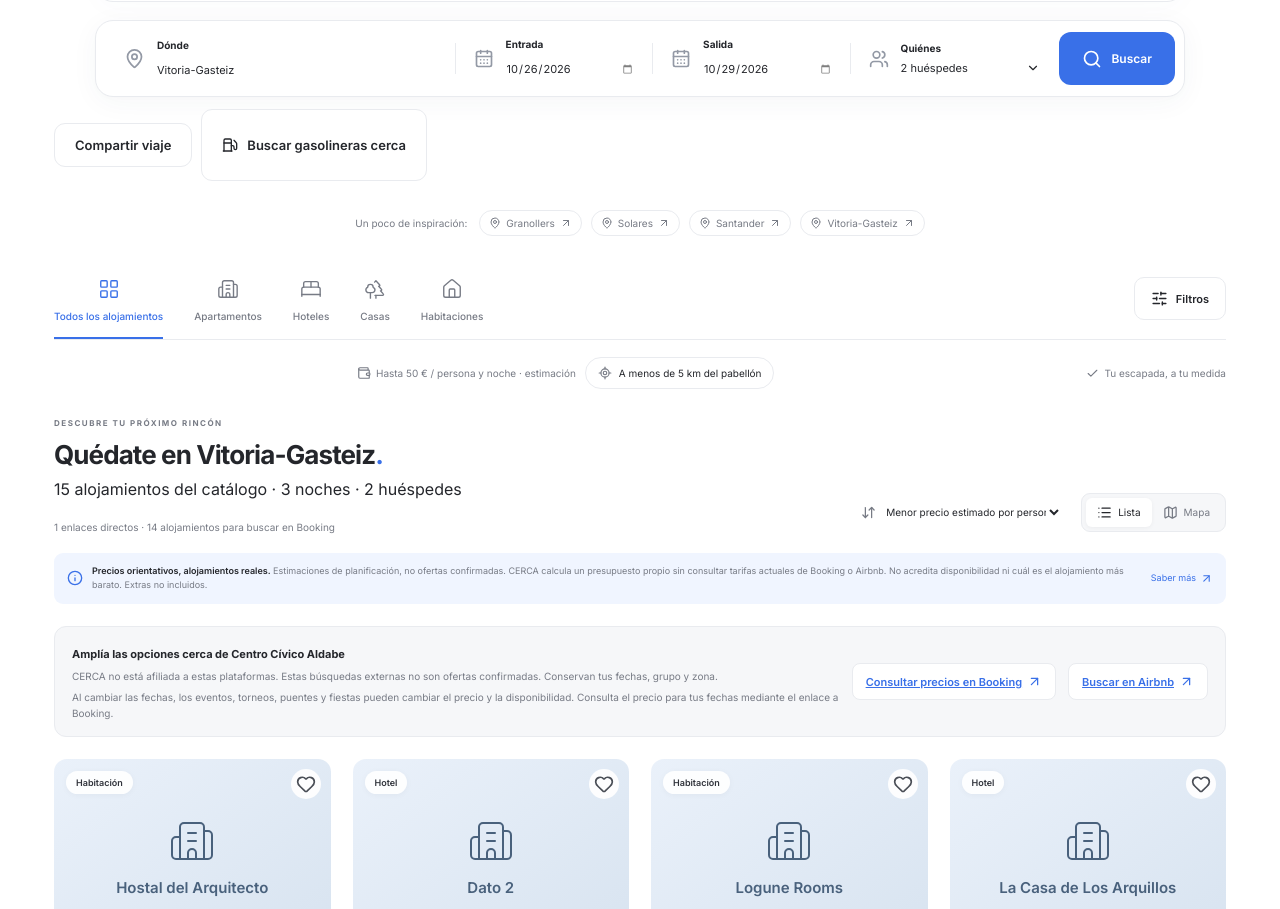
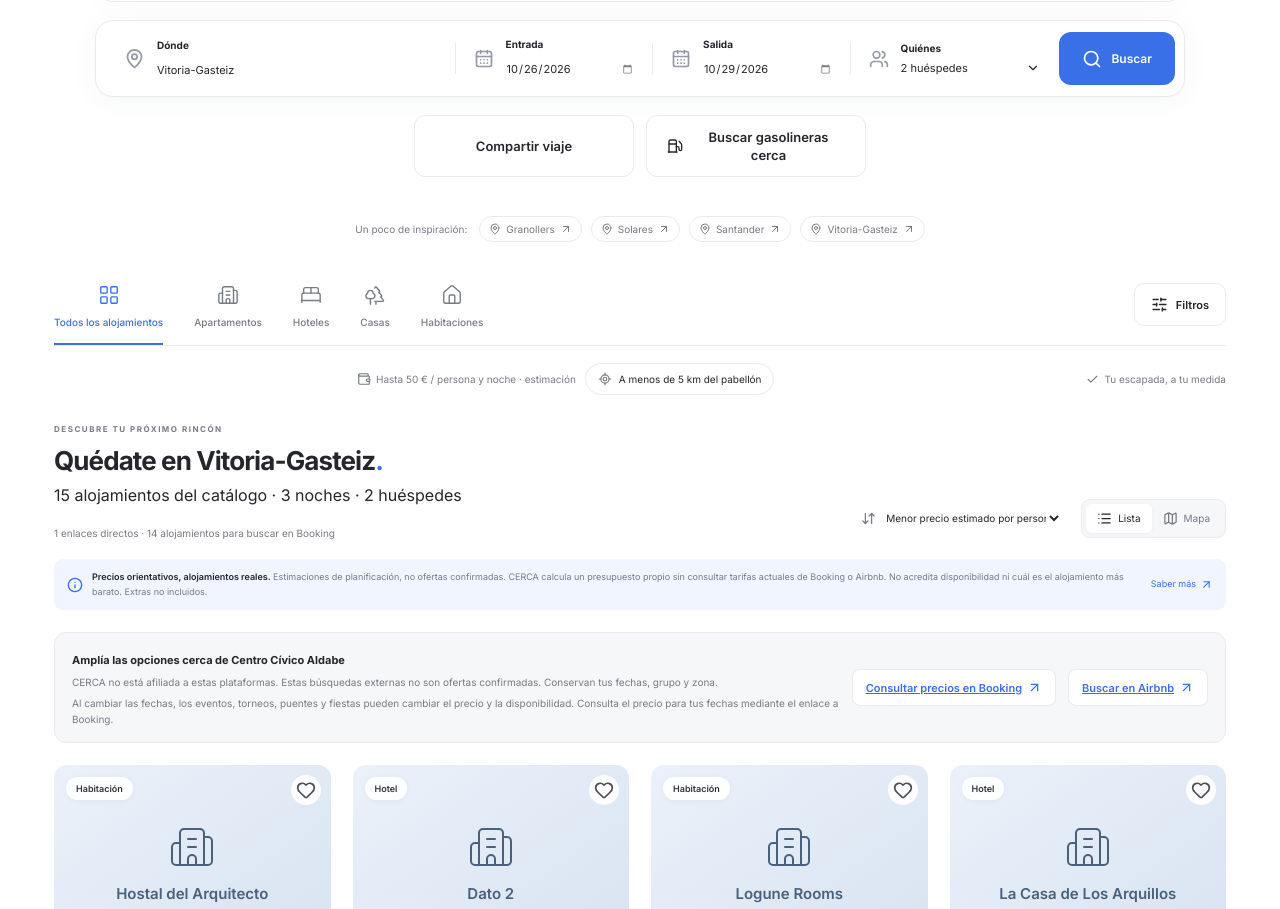
Before and after one commit to Pablo06Casta/PABLO-APP, a React (Vite) app: page / in a window 1280 px wide. Shown: the part 1313-2222 px from the top of the page. Built offline with nearby package versions, Linux system fonts and the light colour scheme.

Commit message:
Centra e iguala los botones de viaje

```diff
--- a/src/App.css
+++ b/src/App.css
@@ -2225,6 +2225,22 @@
 .trip-field { display: grid; gap: 6px; margin: 12px 0; font-size: 12px; font-weight: 650; }
 .trip-field input, .trip-field select { width: 100%; min-width: 0; border: 1px solid var(--line); border-radius: 9px; padding: 11px; background: var(--surface); color: var(--text); font: inherit; }
 .trip-actions { display: flex; flex-wrap: wrap; gap: 9px; margin: 12px 0; }
+.hero-trip-actions {
+  display: grid;
+  grid-template-columns: repeat(2, minmax(0, 220px));
+  justify-content: center;
+  align-items: stretch;
+  gap: 12px;
+  max-width: 480px;
+  margin: 18px auto 22px;
+}
+.hero-trip-actions > .secondary-button {
+  width: 100%;
+  min-height: 48px;
+  height: 100%;
+  justify-content: center;
+  text-align: center;
+}
 .group-budget { margin: 30px 0 0; padding: 28px; border: 1px solid var(--line); border-radius: 24px; background: var(--surface); box-shadow: var(--shadow); }
 .group-budget-heading { display: flex; justify-content: space-between; align-items: start; gap: 20px; border-bottom: 1px solid var(--line); padding-bottom: 22px; }
 .group-budget-heading .small-caps { display: flex; align-items: center; gap: 7px; color: var(--accent); }
@@ -2262,6 +2278,13 @@
 .budget-error { padding: 12px; background: var(--accent-soft); border-radius: 9px; color: var(--text); font-size: 12px; }
 @media (max-width: 950px) { .group-budget-layout { grid-template-columns: 1fr; } }
 @media (max-width: 760px) { .trip-content { padding: 17px; } .trip-actions > * { flex: 1 1 auto; text-align: center; } .group-budget { margin-top: 17px; padding: 18px; border-radius: 17px; } .group-budget-heading-icon { display: none; } .budget-fields, .budget-names { grid-template-columns: 1fr; } .budget-block-title { flex-wrap: wrap; } .budget-block-title > button { width: 100%; justify-content: center; } .budget-summary { padding: 16px; } }
+@media (max-width: 480px) {
+  .hero-trip-actions {
+    grid-template-columns: minmax(0, 300px);
+    max-width: 300px;
+    margin-top: 16px;
+  }
+}
 .compare-thumbnails {
   display: flex;
   padding-left: 5px;
--- a/src/App.tsx
+++ b/src/App.tsx
@@ -596,8 +596,8 @@ function AppContent() {
                 busy={busy}
                 onSearch={runSearch}
               />
-              <div className="trip-actions">
-                <button className="secondary-button trip-open" onClick={() => setModal("trip")}>Compartir viaje</button>
+              <div className="trip-actions hero-trip-actions">
+                <button className="secondary-button" onClick={() => setModal("trip")}>Compartir viaje</button>
                 <button className="secondary-button" onClick={showFuel}><Fuel size={16} /> Buscar gasolineras cerca</button>
               </div>
               <div className="quick-destinations">
```
